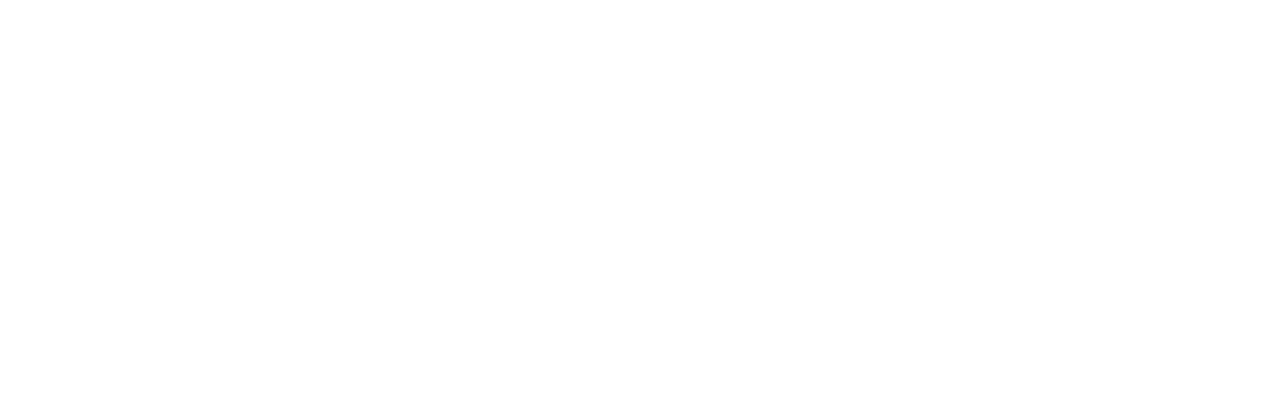
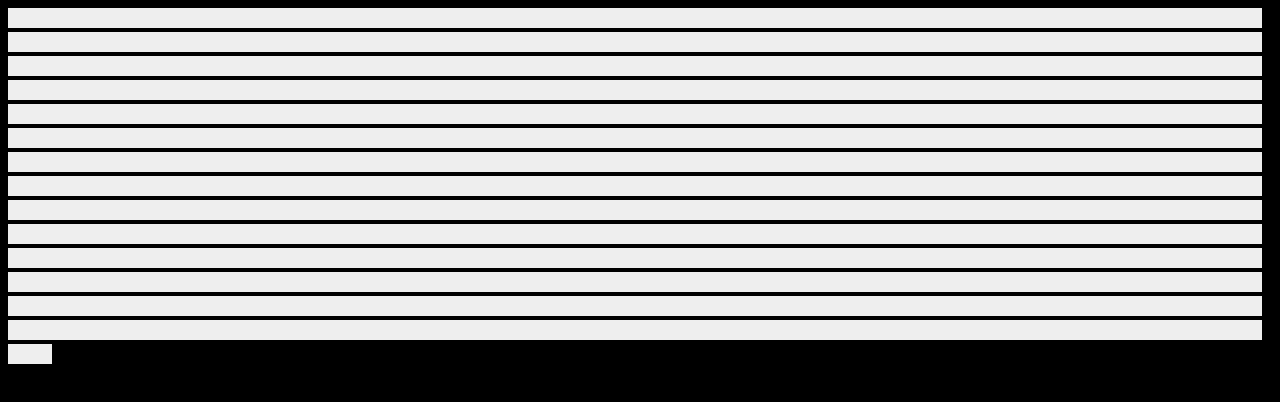
Before and after one commit to acciojob/Color-board-ishaansharma750, a website: page main.html in a window 1280 px wide. Drawn offline with Linux system fonts and the light colour scheme.

Commit message:
created a submission

```diff
--- a/main.html
+++ b/main.html
@@ -8,6 +8,11 @@
 
 <body>
 	<!-- the entire body must be written by student -->
+	<div class="container">
+	</div>
+
+
+
     <script type="text/javascript" src="./script.js">
 </script>
 
--- a/script.js
+++ b/script.js
@@ -1 +1,9 @@
 //your JS code here. If required.
+//your JS code here. If required.
+const container = document.querySelector('.container');
+
+for(let i = 0; i < 800; i++) {
+	const box = document.createElement('div');
+	box.className = 'square';
+	container.appendChild(box);
+}
--- a/styles.css
+++ b/styles.css
@@ -1 +1,19 @@
-/*  your css code here. If applicable */
+body {
+	background-color: black;
+}
+
+.square {
+	width: 20px;
+	height: 20px;
+	display: inline-grid;
+	column-grap: 2px;
+	row-gap: 2px;
+	background-color: #eee;
+	margin: 0;
+	padding-left: 2px;
+}
+
+.square:hover{
+	cursor: pointer;
+	background-color: #f1f5f6;
+}
```
